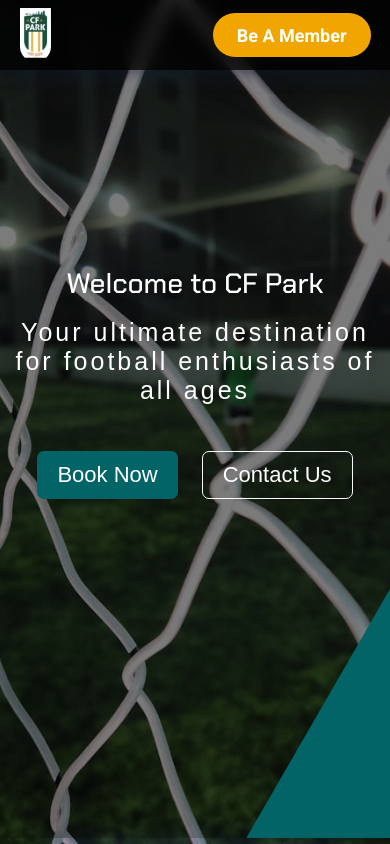
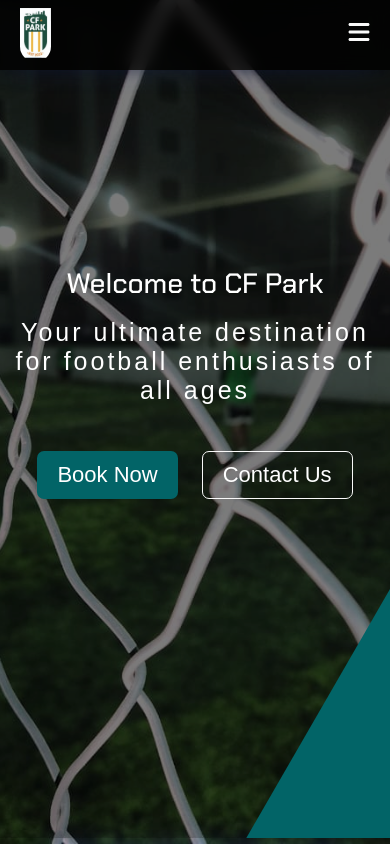
Before and after one commit to Fene-87/cf-park-frontend, a React (Vite) app: page / in a window 390 px wide. Shown: the top 844 px of the page. Built offline with nearby package versions, Linux system fonts and the light colour scheme; a web font is replaced by a local one.

Commit message:
Make navbar responsive

```diff
--- a/src/App.css
+++ b/src/App.css
@@ -138,6 +138,10 @@
   background-color: #fff;
   color: #f0a500;
   transform: scale(1.05); /* Slight zoom effect */
+}
+
+.menu {
+  display: none;
 }
 /* end of navbar section */
 
@@ -1320,7 +1324,58 @@
   }
 
   .menu-list {
+    position: fixed;
+    top: 0;
+    left: 0;
+    width: 100%;
+    height: 80vh;
+    background-color: rgba(0, 0, 0, 0.9);
+    backdrop-filter: blur(10px);
+    transform: translateY(-100%);
+    opacity: 0;
+    transition: transform 0.9s ease, opacity 0.9s ease;
+    display: flex;
+    flex-direction: column;
+    justify-content: center;
+    align-items: center;
+    z-index: 999;
+  }
+
+  .menu-list.active {
+    transform: translateY(70px);
+    opacity: 1;
+  }
+
+  .navlink {
+    font-size: 18px;
+    padding: 1rem 0;
+    text-decoration: none;
+    color: #fff;
+    transition: color 0.3s ease;
+  }
+
+  .navlink:hover {
+    color: #f0a500;
+  }
+
+  .cta-button {
     display: none;
+  }
+
+  .menu {
+    display: block;
+  }
+
+  .menu-icon {
+    color: #f9f9f9;
+    font-size: 24px;
+    cursor: pointer;
+    transition: transform 0.3s ease, color 0.3s ease;
+  }
+
+  .menu-icon:hover {
+    color: #f0a500;
+    transform: scale(1.2);
   }
 
   .banner-content {
--- a/src/components/navbar.jsx
+++ b/src/components/navbar.jsx
@@ -1,8 +1,16 @@
-import React from 'react'
+import React, { useState } from 'react'
 import cfLogo from '../assets/cf-logo.jpg'
 import { NavLink } from 'react-router-dom';
+import { FontAwesomeIcon } from '@fortawesome/react-fontawesome';
+import { FaBars } from "react-icons/fa6";
 
 const Navbar = () => {
+  const [menuOpen, setMenuOpen] = useState(false);
+
+  const toggleMenu = () => {
+    setMenuOpen(!menuOpen);
+  };
+
   return (
     <header id='nav-header' className='shadow-effect'>
       <div className='nav-list'>
@@ -12,7 +20,7 @@
           </NavLink>
         </div>
 
-        <ul className='menu-list'>
+        <ul className={`menu-list ${menuOpen ? 'active' : ''}`}>
           <NavLink to='/academy' className='navlink'>
             <li>Kids Academy</li>
           </NavLink>
@@ -35,7 +43,10 @@
 
         <div className='cta-button'>
             <p>Be A Member</p>
-            <p><i></i></p>
+        </div>
+
+        <div className='menu'>
+          <p className='menu-icon' onClick={toggleMenu}><FaBars /></p>
         </div>
       </div>
     </header>
```
